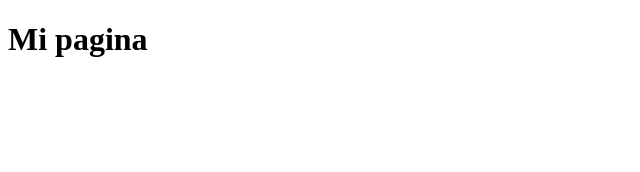
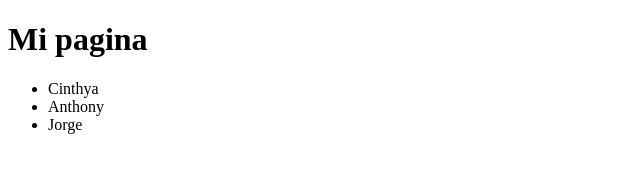
Before and after one commit to pjapon/itjapon1.0, a plain HTML site: page index.html in a window 1280 px wide. Shown: the whole page, without its empty margins (0-640 px from the left). Drawn offline with Linux system fonts and the light colour scheme.

Commit message:
Se agrega Lista de estudiantes

```diff
--- a/index.html
+++ b/index.html
@@ -7,6 +7,11 @@
 </head>
 <body>
     <h1>Mi pagina</h1>
+    <ul>
+        <li>Cinthya</li>
+        <li>Anthony</li>
+        <li>Jorge</li>
+    </ul>
 
 </body>
 </html>
```
Also changed, not shown: configuracionesgit.txt (added).
